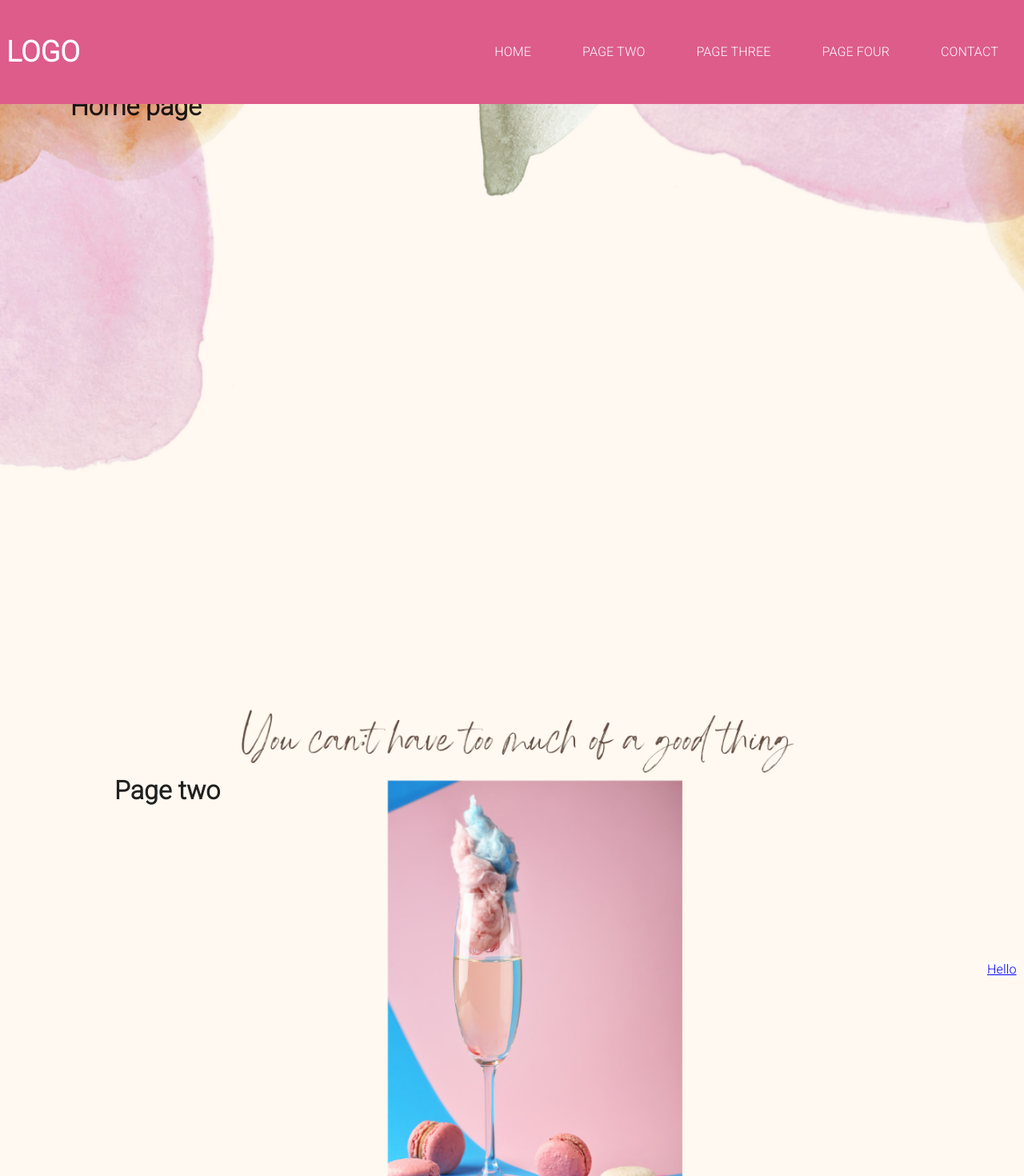
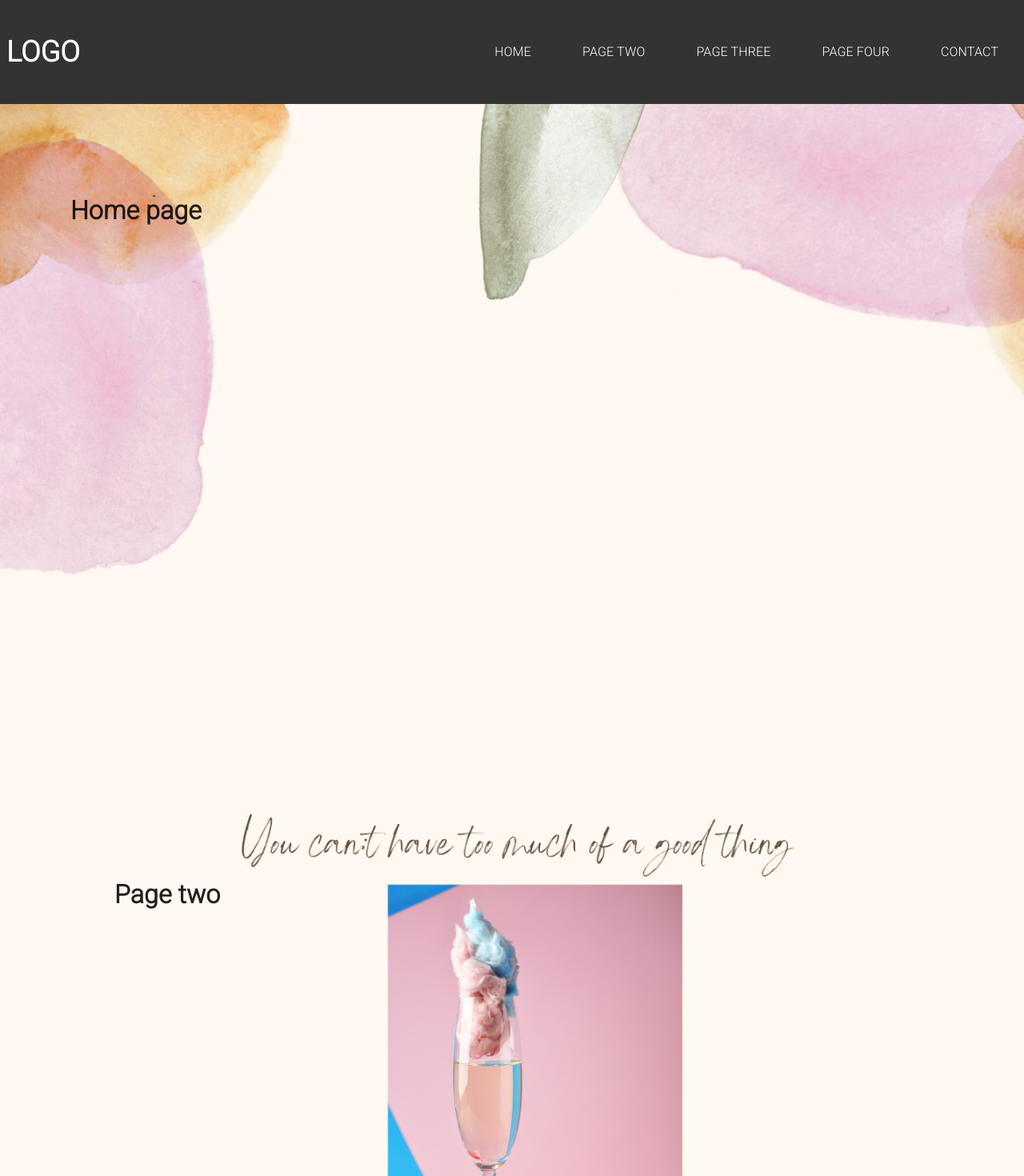
Before and after one commit to CodeNinja202/Ross-Shelby, a React (Create React App) app: page / in a window 1280 px wide. Shown: the top 1470 px of the page at 80% size. Built offline with nearby package versions, Linux system fonts and the light colour scheme.

Commit message:
navbar waffle displaying

```diff
--- a/src/App.js
+++ b/src/App.js
@@ -5,18 +5,12 @@ import { Navbar, MainPage, Footer } from "./component";
 
 const App = () => {
   return (
-    <div className="main-app-div" >
-      <header className="main-app-header" id="home">
-        <Navbar />
-      </header>
+    <div className="main-app-div">
+      <Navbar />
 
-      <main className="main-app-main">
-        <MainPage />
-      </main>
+      <MainPage />
 
-      <footer className="main-app-footer">
-        <Footer />
-      </footer>
+      <Footer />
     </div>
   );
 };
--- a/src/component/Navbar.js
+++ b/src/component/Navbar.js
@@ -6,13 +6,16 @@ import { HashLink as Link  } from "react-router-hash-link";
 
 const Navbar = () => {
  return (
-  <nav className="main-nav">
-    <div className="logo"><h1>LOGO</h1></div>
-    <span className="bar"></span>
-     <span className="bar"></span>
-     <span className="bar"></span>
 
-    <div className="nav-links">
+  <nav className="navbar">
+    <div className="brand-title"><h1>LOGO</h1></div>
+    <a> <Link  href="#" class="toggle-button">
+          <span class="bar"></span>
+          <span class="bar"></span>
+          <span class="bar"></span>
+        </Link >
+        </a>
+    <div className="navbar-links">
       <ul>
      <li><a><Link to="#homePageID" smooth>HOME</Link></a></li>
      <li><a><Link to="#page-two" smooth>PAGE TWO</Link></a></li>
@@ -20,15 +23,9 @@ const Navbar = () => {
      <li><a><Link to="#pageFourID" smooth>PAGE FOUR</Link></a></li>
      <li><a><Link to="#contactUS" smooth>CONTACT</Link></a></li>
      </ul>
-     <a className="toggle-button">
-    <Link href="#" >
-     <span className="bar">Hello</span>
-     <span className="bar"></span>
-     <span className="bar"></span>
-    </Link>
-   </a>
      </div>
      </nav>
+
   );
 }
 
--- a/src/index.css
+++ b/src/index.css
@@ -1,8 +1,13 @@
 
+@import url('https://fonts.googleapis.com/css?family=Raleway');
 
 * {
   box-sizing: border-box;
 
+}
+
+html {
+  background-color: #DFDFDF;
 }
 
 body{
--- a/src/navbar.css
+++ b/src/navbar.css
@@ -1,51 +1,90 @@
-.main-nav {
-    position: fixed;
-    width: 100%;
+
+.navbar {
     display: flex;
+    position: relative;
     justify-content: space-between;
     align-items: center;
-    background-color: rgb(221, 92, 137);
+    background-color: #333;
     color: white;
 }
-.logo{
+
+.brand-title {
     font-size: 1.5rem;
     margin: .5rem;
 }
 
-.nav-links ul{
+.navbar-links {
+    height: 100%;
+}
+
+.navbar-links ul {
+    display: flex;
     margin: 0;
     padding: 0;
-    display: flex;
 }
-.nav-links li {
+
+.navbar-links li {
     list-style: none;
+}
 
-}
-.nav-links li a{
+.navbar-links li a {
+    display: block;
     text-decoration: none;
     color: white;
     padding: 1rem;
-    display: block;
 }
 
-.nav-links li:hover {
-background-color: pink;
+.navbar-links li:hover {
+    background-color: #555;
 }
 
-.toggle-button{
+.toggle-button {
     position: absolute;
-    top: 75rem;
+    top: .75rem;
     right: 1rem;
-    display: flex;
+    display: none;
     flex-direction: column;
     justify-content: space-between;
     width: 30px;
     height: 21px;
 }
 
-.toggle-button .bar{
+.toggle-button .bar {
     height: 3px;
     width: 100%;
     background-color: white;
-    border-radius: 3px;
+    border-radius: 10px;
 }
+
+@media (max-width: 800px) {
+    .navbar {
+        flex-direction: column;
+        align-items: flex-start;
+    }
+
+    .toggle-button {
+        display: flex;
+    }
+
+    .navbar-links {
+        display: none;
+        width: 100%;
+    }
+
+    .navbar-links ul {
+        width: 100%;
+        flex-direction: column;
+    }
+
+    .navbar-links ul li {
+        text-align: center;
+    }
+
+    .navbar-links ul li a {
+        padding: .5rem 1rem;
+    }
+
+    .navbar-links.active {
+        display: flex;
+    }
+}
```
Lines whose indentation alone changed are shown as unchanged.
